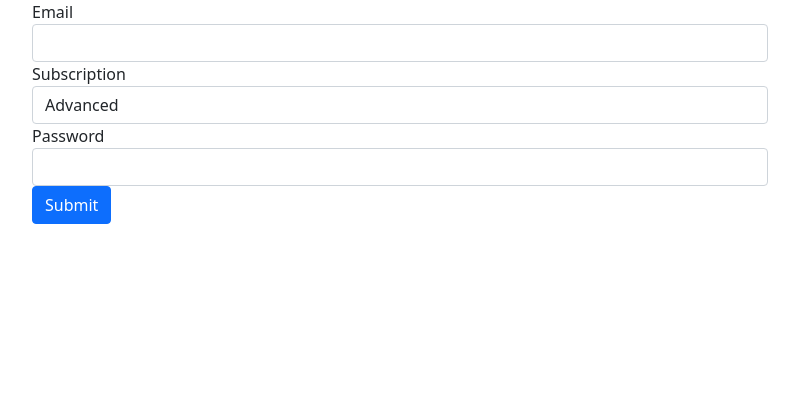
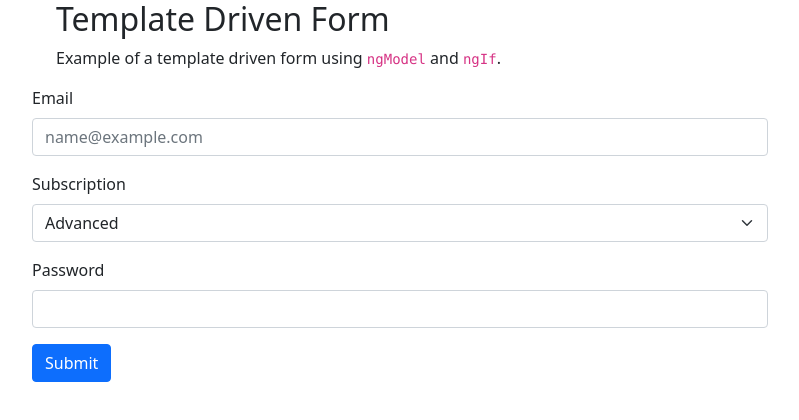
Before and after one commit to austin2153/ac-forms, an Angular app: page / in a window 1280 px wide. Shown: the top 420 px of the page, without its empty margins (50-849 px from the left). Built offline with nearby package versions, Linux system fonts and the light colour scheme.

Commit message:
initial commit

```diff
--- a/src/app/app.component.html
+++ b/src/app/app.component.html
@@ -1,44 +1,58 @@
+
+<!-- template driven form example -->
+<!-- on submit method binded to form submission -->
 <div class="container">
   <div class="row">
     <div class="col-xs-12 col-sm-10 col-md-8 col-sm-offset-1 col-md-offset-2">
-      <!-- template driven form example -->
-      <!-- on submit method binded to form submission -->
+      <div class="bd-content ps-lg-4">
+        <h2 id="example">Template Driven Form
+          <a
+            class="anchorjs-link "
+            aria-label="Anchor"
+            data-anchorjs-icon="#"
+            href="#example"
+            style="padding-left: 0.375em;">
+          </a>
+        </h2>
+        <p>Example of a template driven form using <code>ngModel</code> and <code>ngIf</code>.</p>
+      </div>
       <form #tdForm="ngForm" (ngSubmit)="onSubmit()">
-        <div class="form-group">
+        <div class="mb-3">
           <!-- Mail address (should not be empty and should be an email address) -->
           <!-- local reference #email, binded to ngModel to get access to the input  -->
-          <label for="email">Email</label>
+          <label for="email" class="form-label">Email</label>
           <input
             type="email"
             id="email"
             ngModel
             name="email"
+            placeholder="name@example.com"
             required
             email
             class="form-control"
             #email="ngModel">
             <!-- show span if email is not valid and touched  -->
-          <span class="help-block" *ngIf="!email.valid && email.touched">Enter a valid email address</span>
+          <div id="passwordHelpBlock" class="form-text" *ngIf="!email.valid && email.touched">Enter a valid email address</div>
         </div>
-        <div class="form-group">
+        <div class="mb-3">
           <!-- a dropdown which allows the user to select from three options
           <!-- one way property binding with [ngModel]. dont want to modify defaultSubscription var with user selection-->
-          <label for="subscription">Subscription</label>
+          <label for="subscription" class="form-label">Subscription</label>
           <select
             name="subscription"
             id="subscription"
             [ngModel]="defaultSubscription"
-            class="form-control">
+            class="form-select">
             <option
               *ngFor="let subscription of subscriptions"
               [value]="subscription">{{ subscription }}
             </option>
           </select>
         </div>
-        <div class="form-group">
+        <div class="mb-3">
           <!-- a password field (should not be empty) -->
           <!-- local reference #password, binded to ngModel to get access to the input  -->
-          <label for="password">Password</label>
+          <label for="password" class="form-label">Password</label>
           <input
             type="password"
             id="password"
--- a/src/app/app.component.ts
+++ b/src/app/app.component.ts
@@ -10,10 +10,10 @@ export class AppComponent {
   subscriptions = ['Basic', 'Advanced', 'Pro'];
   defaultSubscription = 'Advanced';
 
-  // use view child to access tdForm
+  // use view child to access tdForm on componnent
   @ViewChild('tdForm') tdForm: NgForm;
 
-  // Print tdForm values when submit button is pressed
+  // Print tdForm values to console when submit button is pressed
   onSubmit() {
     console.log(this.tdForm.value);
   }
```
